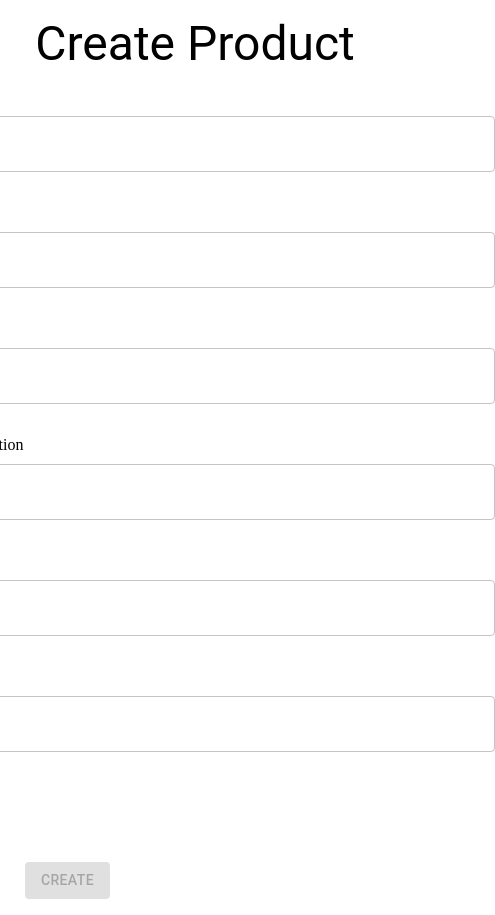
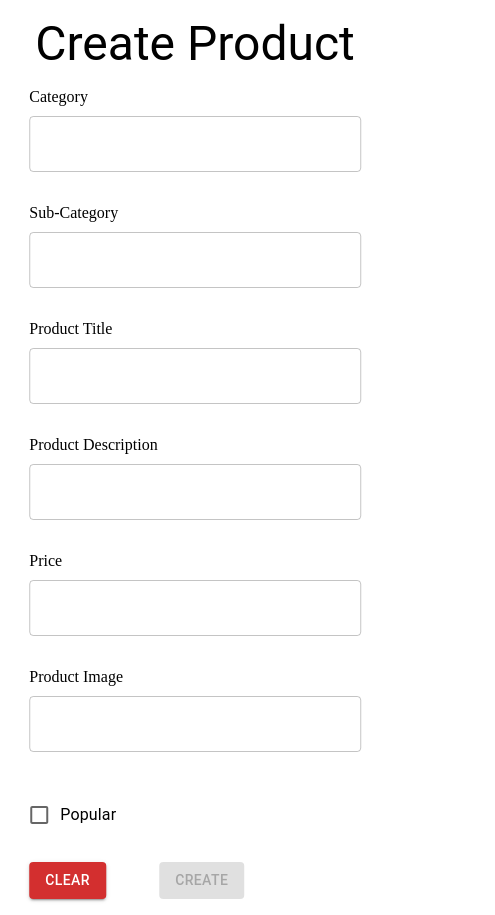
Before and after one commit to zeroboycoder/nkecommercetest, a React (Create React App) app: page /admin/create-product in a window 390 px wide. Shown: the whole page, 495 px wide, since content can reach past the window. Built offline with nearby package versions, Linux system fonts and the light colour scheme.

Commit message:
Finish To add edit & delete icon in staff page

```diff
--- a/src/components/CreateForm/CreateForm.css
+++ b/src/components/CreateForm/CreateForm.css
@@ -28,7 +28,7 @@
   }
 
   .CreateForm_title {
-    font-size: 42px;
+    font-size: 40px;
   }
 
   .CreateForm_inputGp {
@@ -43,12 +43,12 @@
   }
 
   @media screen and (max-width: 768px) {
-    .CreateForm_form {
+    .CreateForm_form, .CreateForm_productForm {
       width: 70%;
     }
 
     .CreateForm_title {
-      font-size: 38px;
+      font-size: 34px;
     }
 
     .CreateForm_inputGp {
@@ -67,11 +67,11 @@
   }
 
   @media screen and (max-width: 480px) {
-    .CreateForm_form {
+    .CreateForm_form, .CreateForm_productForm {
       width: 85%;
     }
 
     .CreateForm_title {
-      font-size: 32px;
+      font-size: 28px;
     }
   }
```
